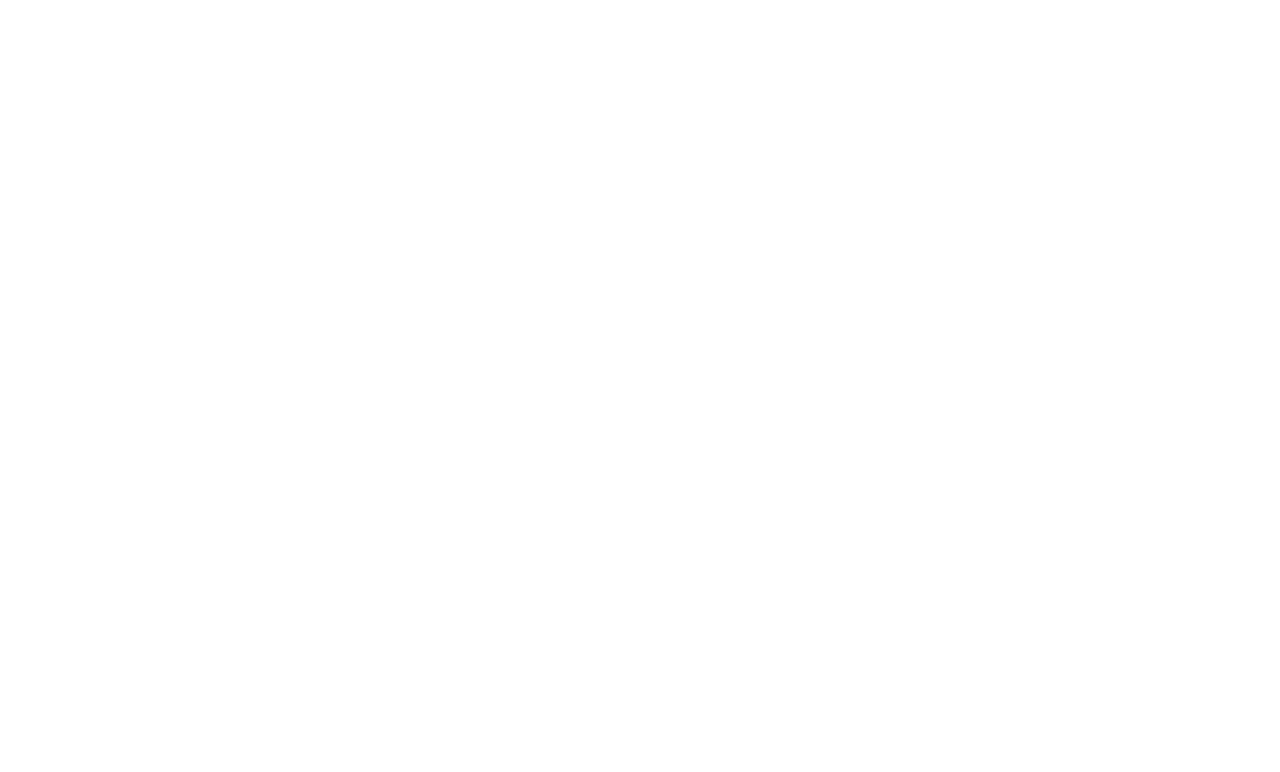
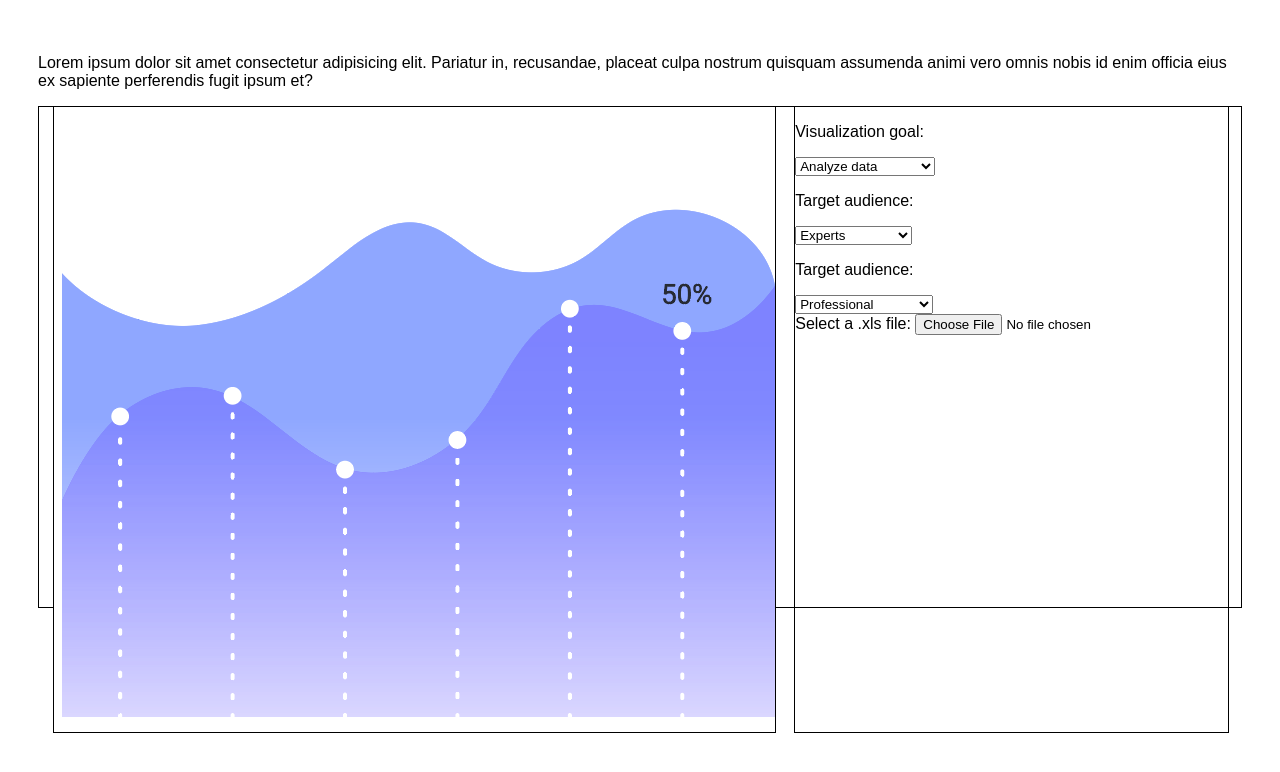
Before and after one commit to thomasbolf/group-1-dataviz-F2024, a plain HTML site: page application/front-end/index.html in a window 1280 px wide. Drawn offline with Linux system fonts and the light colour scheme.

Commit message:
shell for selection & general layout complete, further styling needed.

```diff
--- a/application/front-end/index.html
+++ b/application/front-end/index.html
@@ -5,9 +5,56 @@
     <meta name="viewport" content="width=device-width, initial-scale=1.0">
     <title>Application</title>
     <link rel="stylesheet" href="./style/style.css">
-    <!-- <script src="./js/index.js" defer></script> -->
+    <script src="./js/index.js" defer></script>
 </head>
 <body>
-
+    <div class="outer-container">
+        <div class="instructions">
+            <p>Lorem ipsum dolor sit amet consectetur adipisicing elit. Pariatur in, recusandae, placeat culpa nostrum quisquam assumenda animi vero omnis nobis id enim officia eius ex sapiente perferendis fugit ipsum et?</p>
+        </div>
+        <div class="inner-container">
+            <div class="visualization-output">
+                <div class="graphic">
+                    <img src="graph-example.png" alt="Output of data visualization.">
+                </div>
+            </div>
+            <div class="user-input">
+                <div class="viz-goal">
+                    <p>Visualization goal:</p>
+                    <select id="viz-goal-choice">
+                        <option value="analyze">Analyze data</option>
+                        <option value="answer">Answer a question</option>
+                        <option value="communicate">Communicate ideas</option>
+                        <option value="patterns">Find patterns</option>
+                        <option value="decisions">Make decisions</option>
+                        <option value="story">Tell a story</option>
+                    </select>
+                </div>
+                <div class="target-audience">
+                    <p>Target audience:</p>
+                    <select id="target-audience-choice">
+                        <option value="experts">Experts</option>
+                        <option value="stakeholders">Stakeholders</option>
+                        <option value="general">General interest</option>
+                    </select>
+                </div>
+                <div class="visual-style">
+                    <p>Target audience:</p>
+                    <select id="visual-style-choice">
+                        <option value="professional">Professional</option>
+                        <option value="playful">Playful</option>
+                        <option value="modern">Modern Minimalism</option>
+                        <option value="warm">Warm and Inviting</option>
+                        <option value="tech">Tech-Savvy</option>
+                        <option value="artistic">Artistic</option>
+                    </select>
+                </div>
+                <div class="file-upload">
+                    <label for="myfile">Select a .xls file: </label>
+                    <input type="file" id="myfile" name="myfile">
+                </div>
+            </div>
+        </div>
+    </div>
 </body>
 </html>
--- /dev/null
+++ b/application/front-end/js/index.js
@@ -0,0 +1,18 @@
+document.addEventListener('DOMContentLoaded', () => {
+    let viz_goal = "analyze";
+    let target_audience = "experts";
+    let visual_style = "professional";
+    document.getElementById('viz-goal-choice').addEventListener('change', (event) => {
+        viz_goal = event.target.value;
+        console.log("Visualization Goal:", viz_goal);
+    });
+    document.getElementById('target-audience-choice').addEventListener('change', (event) => {
+        target_audience = event.target.value;
+        console.log("Target Audience:", target_audience);
+    });
+
+    document.getElementById('visual-style-choice').addEventListener('change', (event) => {
+        visual_style = event.target.value;
+        console.log("Visual Style:", visual_style);
+    });
+});
--- a/application/front-end/style/style.scss
+++ b/application/front-end/style/style.scss
@@ -1,7 +1,41 @@
-@import 'sass/reset';
+// @import 'sass/reset';
 @import 'sass/fonts';
 @import 'sass/mixins';
 
 body {
     font-family:Arial, Helvetica, sans-serif;
 }
+
+.outer-container {
+    padding: 30px;
+}
+
+.inner-container {
+    margin-top: 10px;
+    border: 1px solid black;
+    display: grid;
+    grid-template-columns: 60% 36%;
+    align-items: center;
+    justify-content: center;
+    height: 500px;
+    gap: 20px;
+}
+
+.visualization-output {
+    border: 1px solid black;
+    height: 100%;
+    width: 100%;
+
+    .graphic {
+        // fit graphic to vis output box
+        height: 100%;
+        width: 100%;
+        overflow: hidden;
+    }
+}
+
+.user-input {
+    border: 1px solid black;
+    height: 100%;
+    width: 100%;
+}
```
Also changed, not shown: application/front-end/graph-example.png (added), application/front-end/style/style.css, 1 other file.
